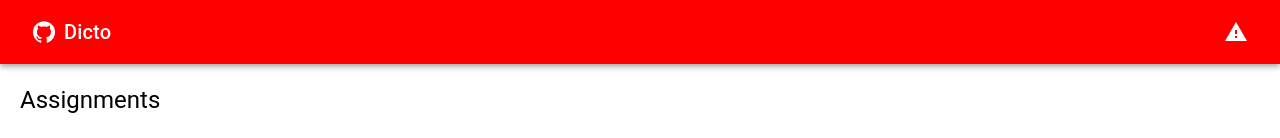
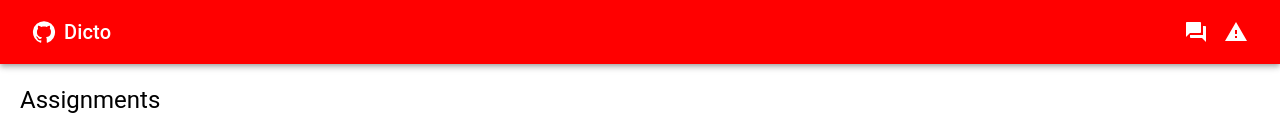
Before and after one commit to AviralCoder/dicto, a React (Create React App) app: page / in a window 1280 px wide. Shown: the top 138 px of the page. Built offline with nearby package versions, Linux system fonts and the light colour scheme.

Commit message:
add an icon which will go to the faq page

```diff
--- a/src/components/Navbar.tsx
+++ b/src/components/Navbar.tsx
@@ -6,6 +6,7 @@ import Typography from "@mui/material/Typography";
 import GitHubIcon from "@mui/icons-material/GitHub";
 import IconButton from "@mui/material/IconButton";
 import WarningIcon from "@mui/icons-material/Warning";
+import QuestionAnswerIcon from "@mui/icons-material/QuestionAnswer";
 
 export default function Navbar() {
     return (
@@ -34,6 +35,10 @@ export default function Navbar() {
                     </Typography>
 
                     <IconButton>
+                        <QuestionAnswerIcon style={{ color: "#fff" }} />
+                    </IconButton>
+
+                    <IconButton>
                         <WarningIcon style={{ color: "#fff" }} />
                     </IconButton>
                 </Toolbar>
```
